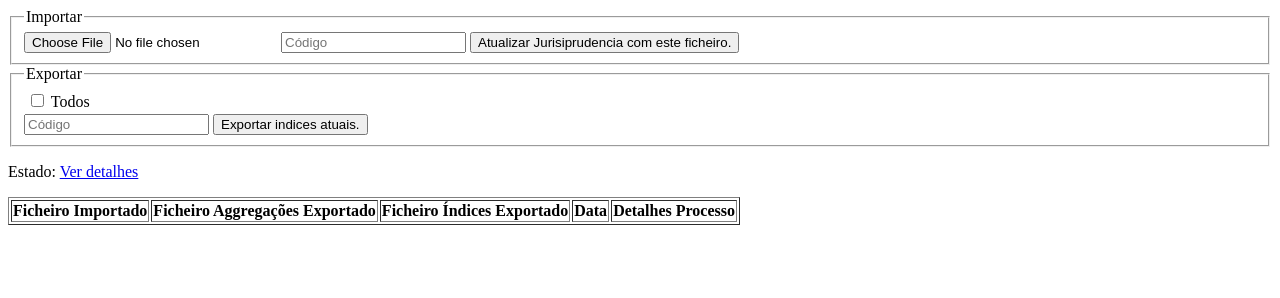
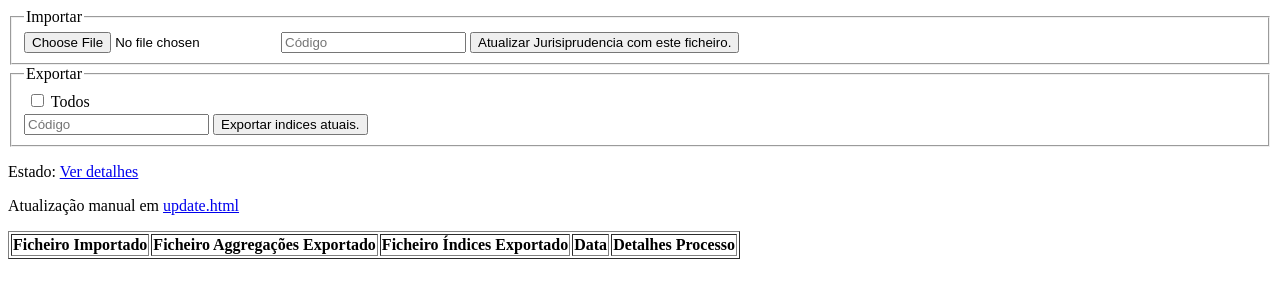
Before and after one commit to stjiris/export-jurisprudencia, a website: page static/index.html in a window 1280 px wide. Drawn offline with Linux system fonts and the light colour scheme; no server answers.

Commit message:
link on main

```diff
--- a/static/index.html
+++ b/static/index.html
@@ -33,6 +33,7 @@
         </fieldset>
     </form>
     <p>Estado: <b id="state"></b> <a href="state.html">Ver detalhes</a></p>
+    <p>Atualização manual em <a href="./update.html">update.html</a></p>
     <table border="1">
         <thead>
             <tr>
```
